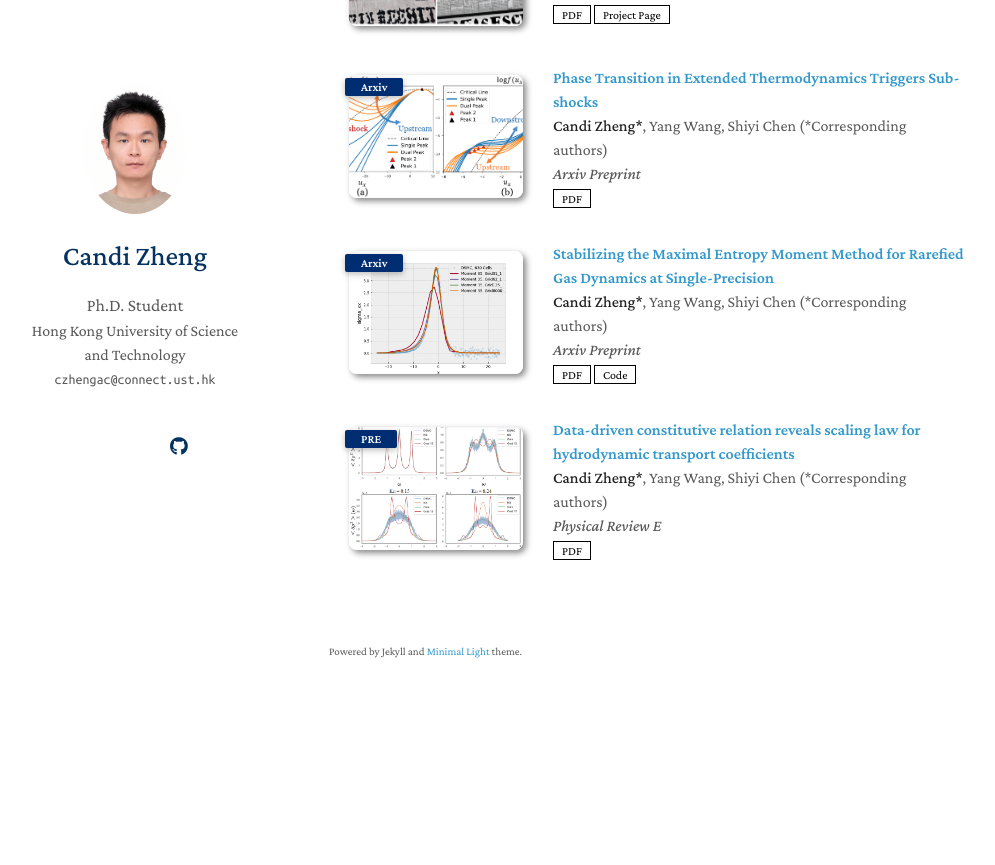
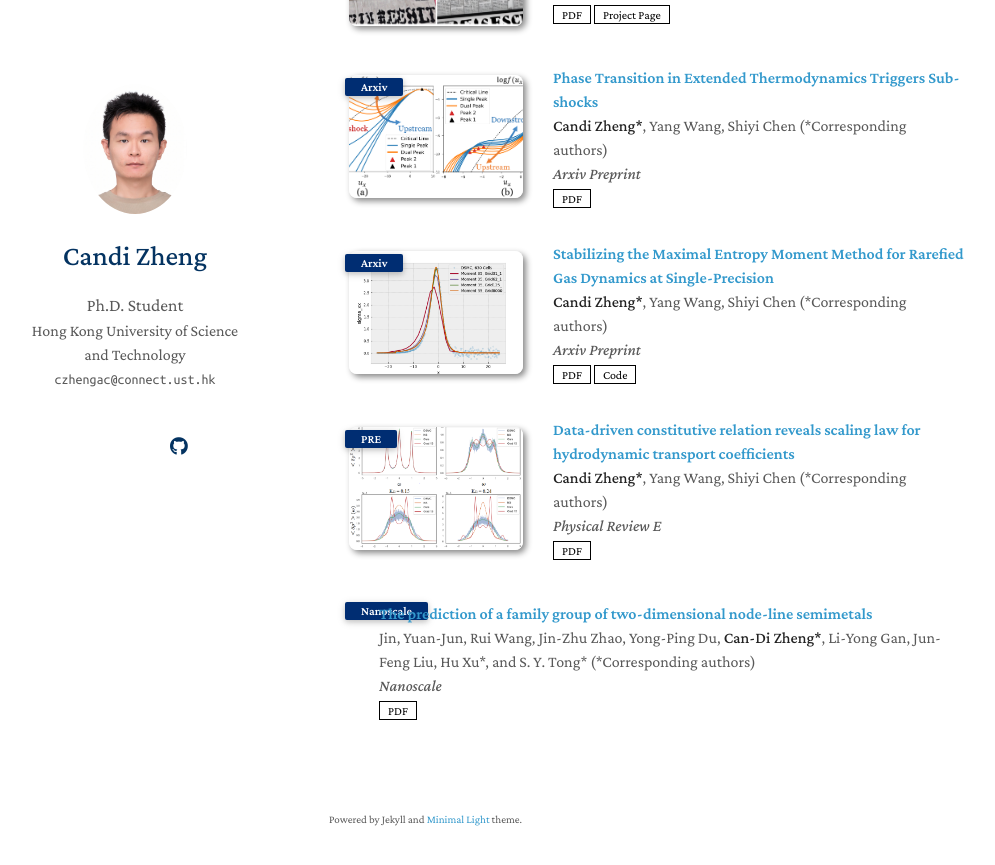
Before and after one commit to charrywhite/charrywhite.github.io, a Jekyll site: the page built from index.md, in a window 1280 px wide and 900 px high, scrolled down 598 px. Shown: the top 865 px of the window, without its empty margins (141-1136 px from the left). Built offline with Jekyll 4.4.1, drawn with Linux system fonts in a browser that asks for light colours; nearby versions of some CDN libraries; a style sheet for code colours, icons or effects is not loaded; our own code applies the rules of GitHub Pages for plain Markdown files; before the commit the page ends 1330 px from its top, so only the background shows below that.

Commit message:
Update publications.yml

```diff
--- a/_data/publications.yml
+++ b/_data/publications.yml
@@ -30,3 +30,9 @@ main:
     conference: Physical Review E
     pdf: https://journals.aps.org/pre/abstract/10.1103/PhysRevE.107.015104
     image: ./assets/img/PaperSpectra.PNG
+
+  - title: The prediction of a family group of two-dimensional node-line semimetals
+    authors: Jin, Yuan-Jun, Rui Wang, Jin-Zhu Zhao, Yong-Ping Du, <strong>Can-Di Zheng*</strong>, Li-Yong Gan, Jun-Feng Liu, Hu Xu*, and S. Y. Tong* (*Corresponding authors)
+    conference_short: Nanoscale
+    conference: Nanoscale
+    pdf: https://pubs.rsc.org/en/content/articlelanding/2017/nr/c7nr03520a/unauth
```
